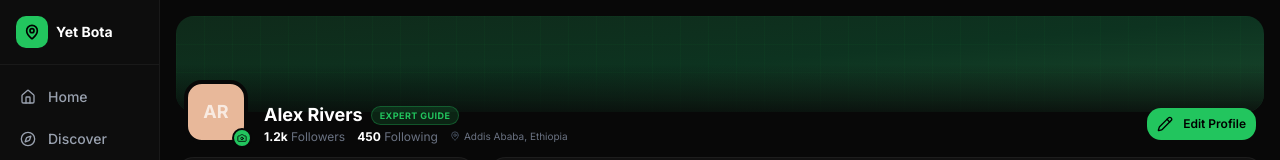
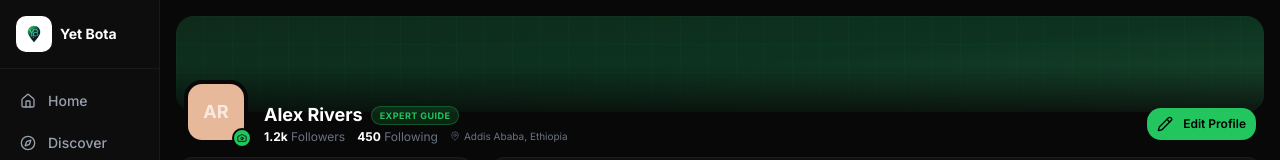
Before and after one commit to KalebAsratemedhin/YetBota-web, a Next.js app in the folder yetbota-web/: page /profile in a window 1280 px wide. Shown: the top 160 px of the page. Built offline with nearby package versions, Linux system fonts and the light colour scheme.

Commit message:
fix: update logo image

```diff
--- a/yetbota-web/src/components/assistant/AssistantSidebar.tsx
+++ b/yetbota-web/src/components/assistant/AssistantSidebar.tsx
@@ -1,6 +1,7 @@
 "use client";
 import Link from "next/link";
-import { Home, Compass, MessageSquare, User, Settings, MapPin, Sparkles } from "lucide-react";
+import Image from "next/image";
+import { Home, Compass, MessageSquare, User, Settings, Sparkles } from "lucide-react";
 import { RECENT_CHATS, SUGGESTED_TOPICS, type RecentChat } from "@/lib/assistantMockData";
 import { cn } from "@/lib/utils";
 
@@ -24,9 +25,13 @@ export default function AssistantSidebar({ activeChat, onSelectChat, user }: Sid
 
       {/* Logo */}
       <div className="px-5 py-4 border-b border-white/5 flex items-center gap-2.5">
-        <div className="w-9 h-9 bg-brand rounded-xl flex items-center justify-center shrink-0">
-          <MapPin className="w-4 h-4 text-black" strokeWidth={2.5} />
-        </div>
+        <Image
+                      src="/images/logo.jpg"
+                      alt="Yet Bota"
+                      width={36}
+                      height={36}
+                      className="rounded-lg"
+                    />
         <span className="text-white font-bold text-sm leading-tight">Yet Bota AI</span>
       </div>
 
--- a/yetbota-web/src/components/shared/AppSidebar.tsx
+++ b/yetbota-web/src/components/shared/AppSidebar.tsx
@@ -1,8 +1,9 @@
 "use client";
 import Link from "next/link";
+import Image from "next/image";
 import { usePathname } from "next/navigation";
 import {
-  Home, Compass, MessageSquare, Sparkles, User, Settings, MapPin,
+  Home, Compass, MessageSquare, Sparkles, User, Settings
 } from "lucide-react";
 import { cn } from "@/lib/utils";
 
@@ -36,9 +37,13 @@ export default function AppSidebar({ user, children, title = "Yet Bota" }: AppSi
 
       {/* Logo */}
       <div className="px-4 py-4 border-b border-white/5 flex items-center gap-2 shrink-0">
-        <div className="w-8 h-8 bg-brand rounded-lg flex items-center justify-center shrink-0">
-          <MapPin className="w-4 h-4 text-black" strokeWidth={2.5} />
-        </div>
+        <Image
+                      src="/images/logo.jpg"
+                      alt="Yet Bota"
+                      width={36}
+                      height={36}
+                      className="rounded-lg"
+                    />
         <span className="text-white font-bold text-sm">{title}</span>
       </div>
 
```
Also changed, not shown: yetbota-web/src/components/landing/Navbar.tsx (indentation only).
